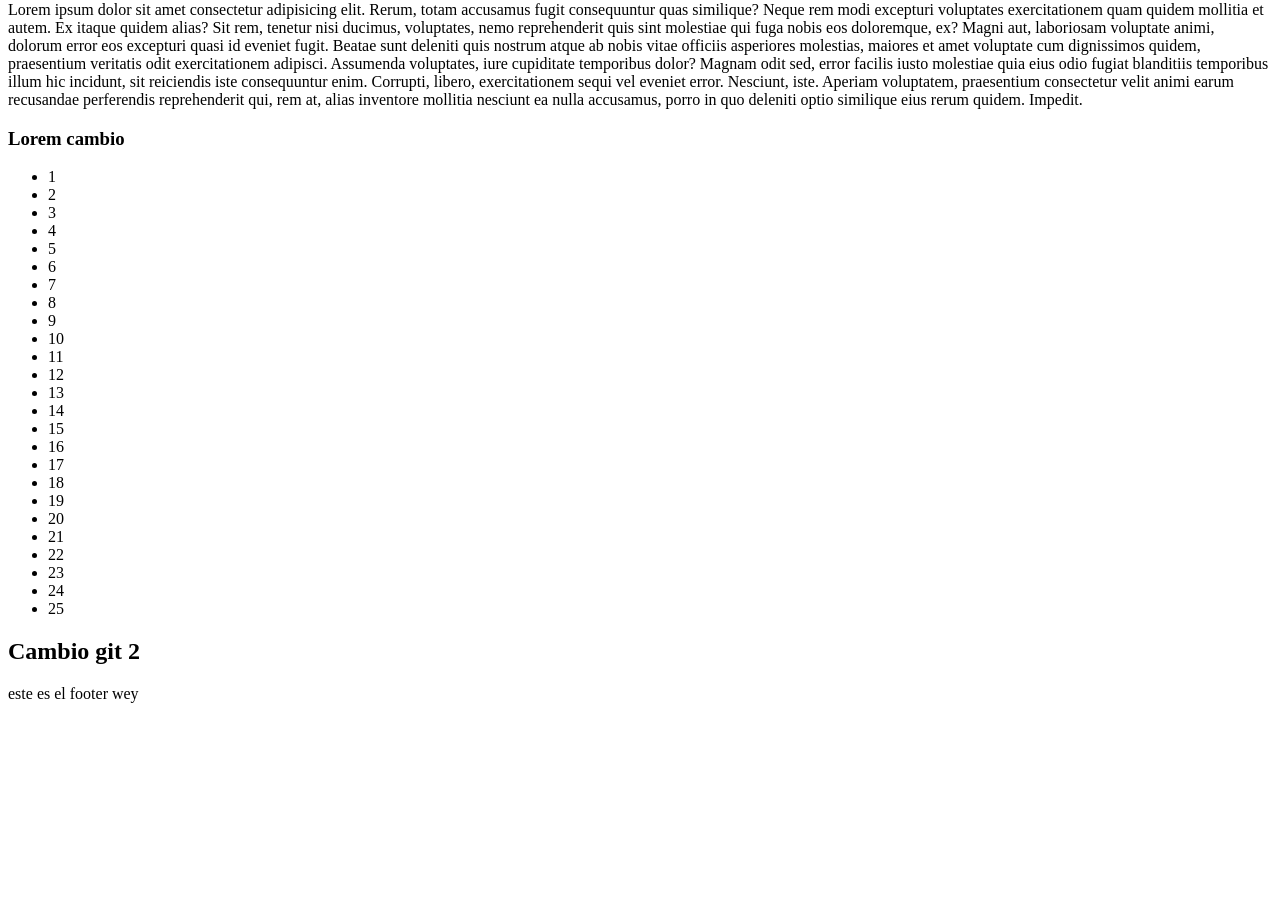
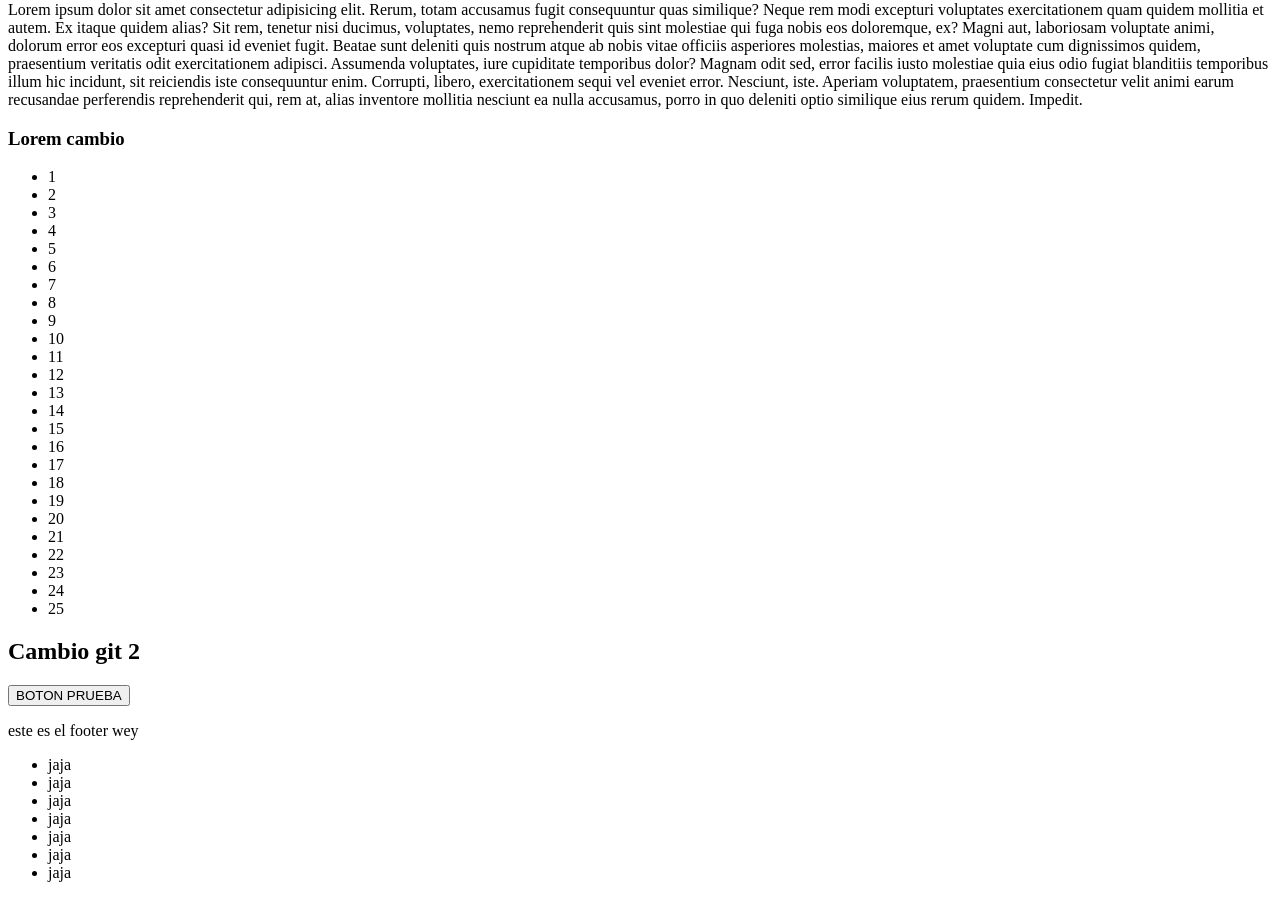
Before and after one commit to Alexcasanova10/Proyecto-prueba, a plain HTML site: page index.html in a window 1280 px wide. Shown: the part 79-977 px from the top of the page. Before the commit the page ends 800 px from the top, so only its background shows below. Drawn offline with Linux system fonts and the light colour scheme.

```diff
--- a/index.html
+++ b/index.html
@@ -50,12 +50,24 @@
 
 	<h2>Cambio git 2</h2>
 
+	<button>BOTON PRUEBA</button>
+
 
 	<footer>
 		<p>este es el footer wey</p>
 	</footer>
 
 
+	<ul>
+		<li>jaja</li>
+		<li>jaja</li>
+		<li>jaja</li>
+		<li>jaja</li>
+		<li>jaja</li>
+		<li>jaja</li>
+		<li>jaja</li>
+	</ul>
+
 
 
 
```
Also changed, not shown: 1 other file.
